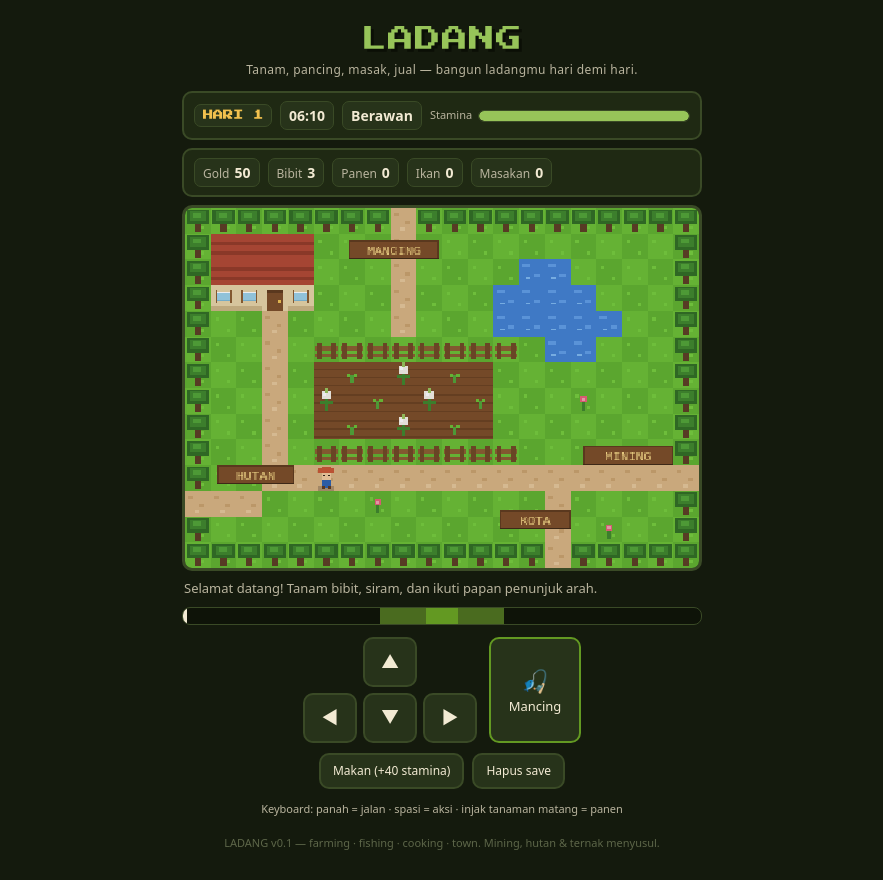
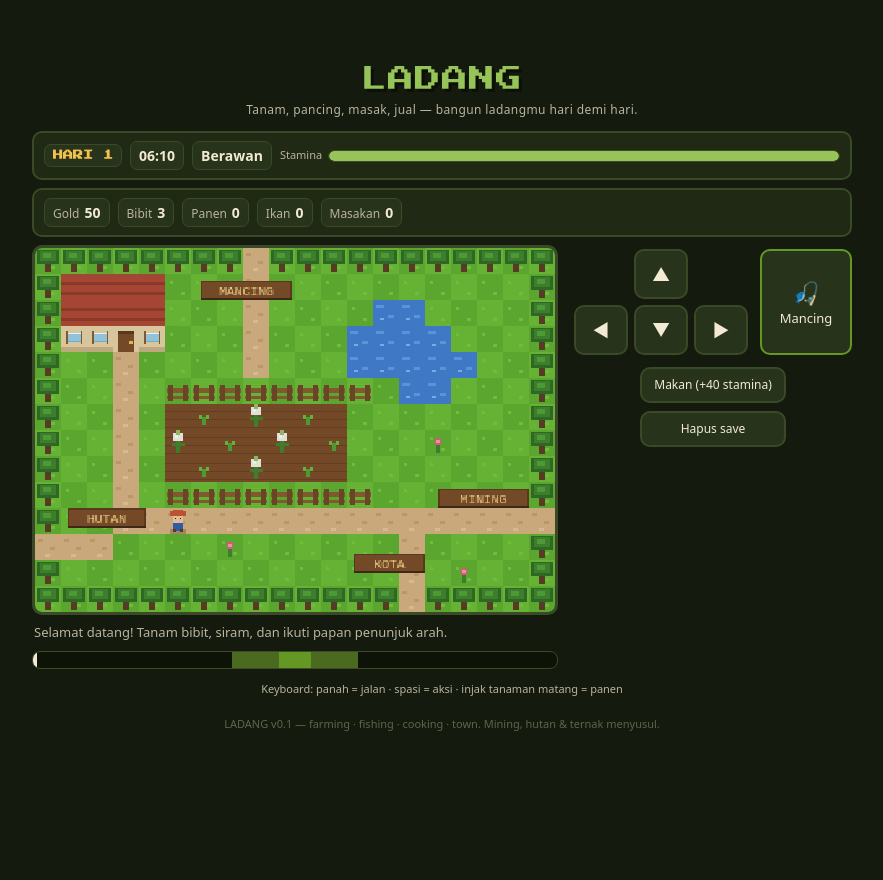
Before and after one commit to Ace-hub-cyber/Farmer-game, a Next.js app: page / in a window 1280 px wide. Shown: the whole page, without its empty margins (198-1081 px from the left). After the commit the page ends 800 px from the top, so only its background shows below. Built offline with nearby package versions, Linux system fonts and the light colour scheme.

Commit message:
desktop layout: 2-column game + controls side by side

```diff
--- a/app/globals.css
+++ b/app/globals.css
@@ -56,4 +56,14 @@ button:disabled{opacity:.4;cursor:default;}
 .shop .note{font-size:11px;color:var(--ink-dim);margin-top:8px;}
 .hint{font-size:11px;color:var(--ink-dim);text-align:center;margin-top:12px;}
 footer{font-size:11px;color:#5d6649;text-align:center;margin-top:18px;}
+.game-section{display:contents;}
 @media (prefers-reduced-motion: reduce){#staFill{transition:none;}}
+@media (min-width:768px){
+  body{justify-content:center;}
+  .wrap{max-width:820px;}
+  .game-section{display:flex;gap:16px;align-items:flex-start;}
+  .game-main{flex:1;min-width:0;}
+  .game-side{display:flex;flex-direction:column;align-items:center;gap:12px;padding-top:4px;}
+  .controls{margin-top:0;}
+  .minibtns{margin-top:0;flex-direction:column;}
+}
--- a/components/GameCanvas.tsx
+++ b/components/GameCanvas.tsx
@@ -29,6 +29,8 @@ export default function GameCanvas() {
           <span className="chip">Masakan <b id="cook">0</b></span>
         </div>
 
+        <div className="game-section">
+          <div className="game-main">
             <canvas id="map" width={320} height={224}></canvas>
             <p className="msgline" id="msg">Selamat datang! Tanam bibit, siram, dan ikuti papan penunjuk arah.</p>
 
@@ -38,6 +40,10 @@ export default function GameCanvas() {
               <div id="marker" style={{ left: 0 }}></div>
             </div>
 
+            <div id="shop" className="shop"></div>
+          </div>
+
+          <div className="game-side">
             <div className="controls">
               <div className="dpad">
                 <span></span>
@@ -54,8 +60,8 @@ export default function GameCanvas() {
               <button id="eat">Makan (+40 stamina)</button>
               <button id="reset">Hapus save</button>
             </div>
-
-        <div id="shop" className="shop"></div>
+          </div>
+        </div>
 
         <p className="hint">Keyboard: panah = jalan · spasi = aksi · injak tanaman matang = panen</p>
         <footer>LADANG v0.1 — farming · fishing · cooking · town. Mining, hutan & ternak menyusul.</footer>
```
Lines whose indentation alone changed are shown as unchanged.
